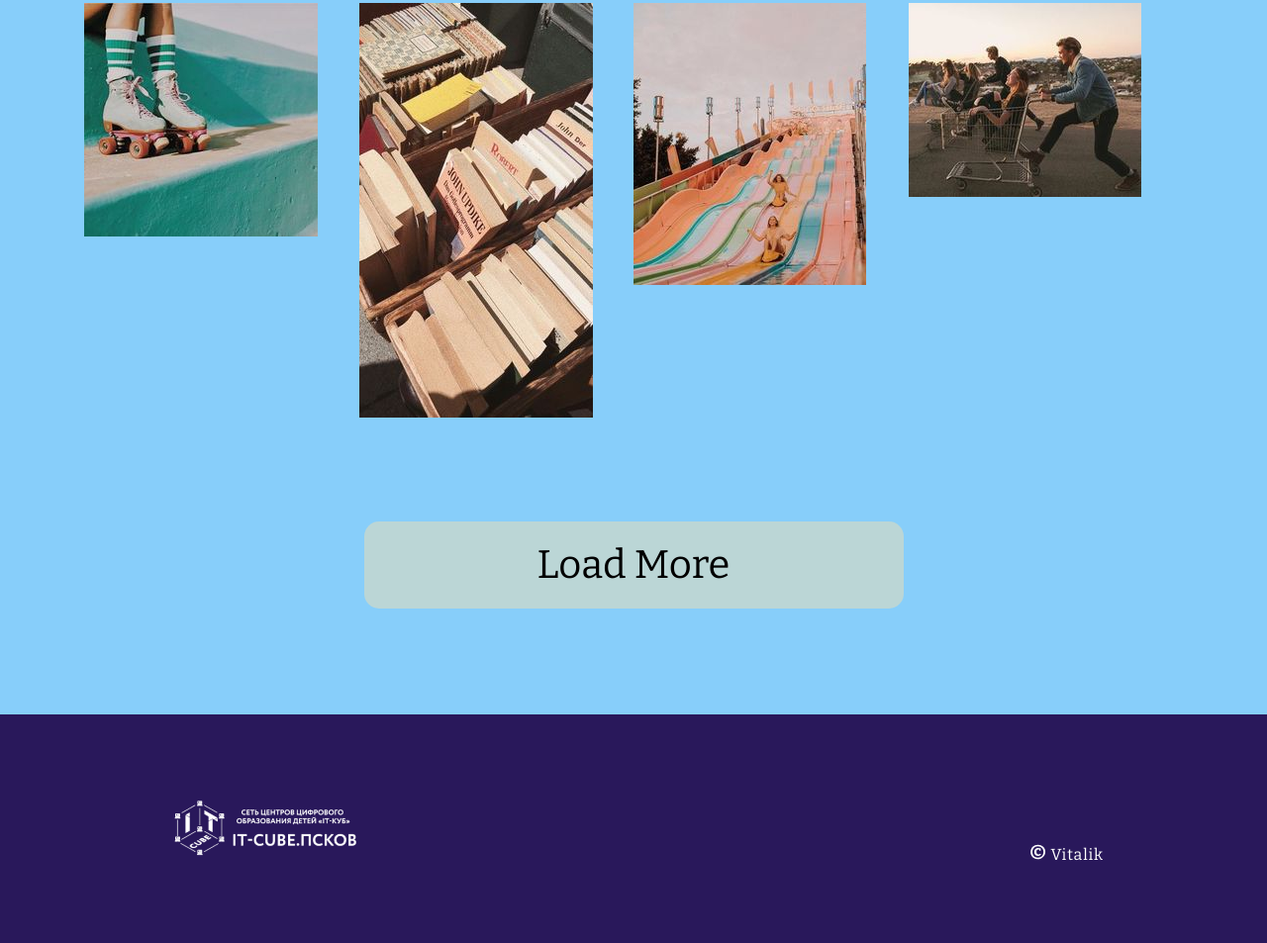
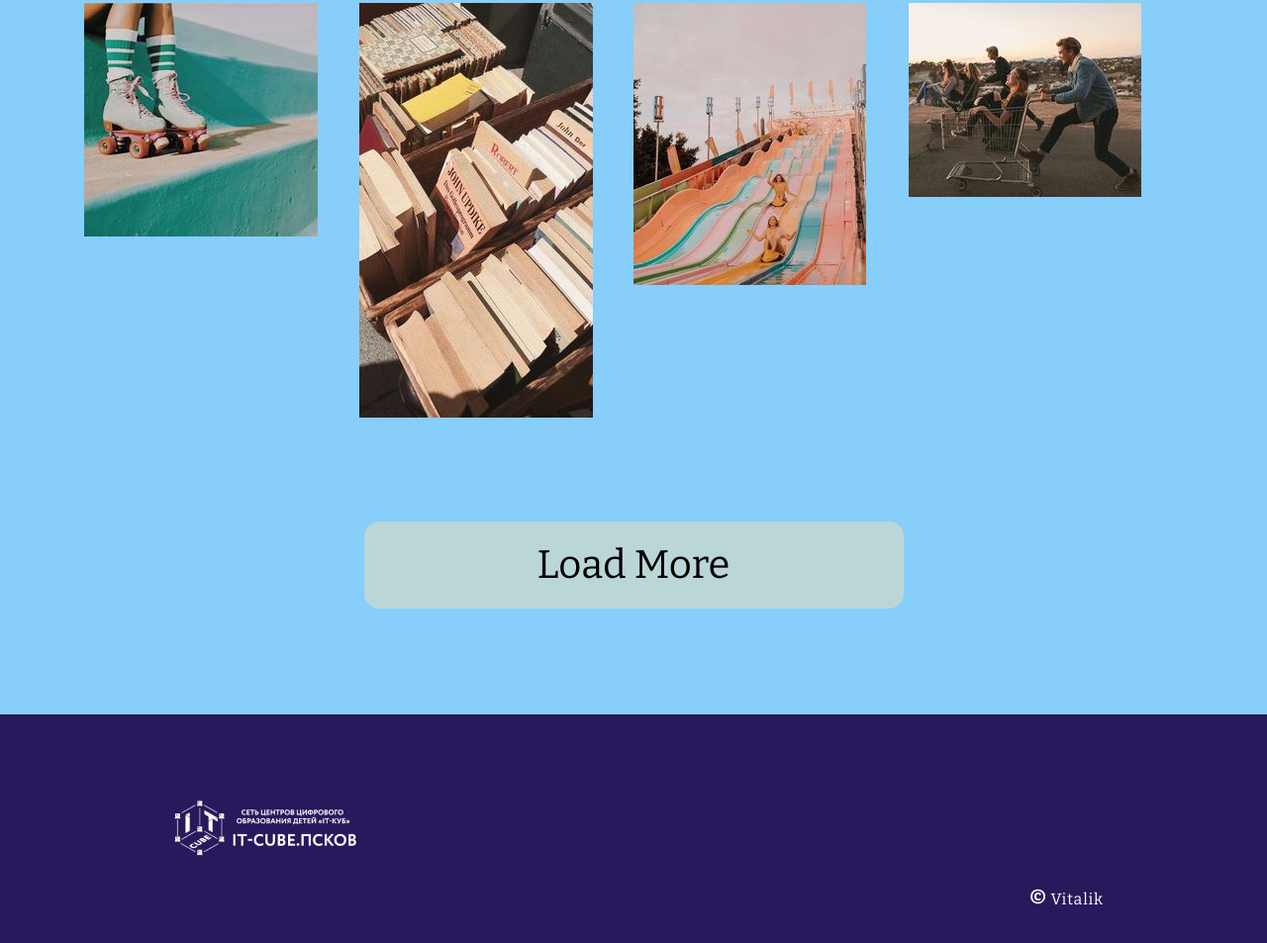
Before and after one commit to VitalyBibik/Cube-2021, a website built with Parcel: page src/index.html in a window 1280 px wide. Shown: the part 3173-4126 px from the top of the page at 99% size. Built offline with nearby package versions, Linux system fonts and the light colour scheme.

Commit message:
add footer fix

```diff
--- a/src/index.css
+++ b/src/index.css
@@ -144,6 +144,8 @@ body {
     height: 63px;
 
 }
-.finish {
-  align-self: flex-end;
+.finish:last-child {
+    position: relative;
+    top: 45px;
+    align-self: flex-end;
 }
```
